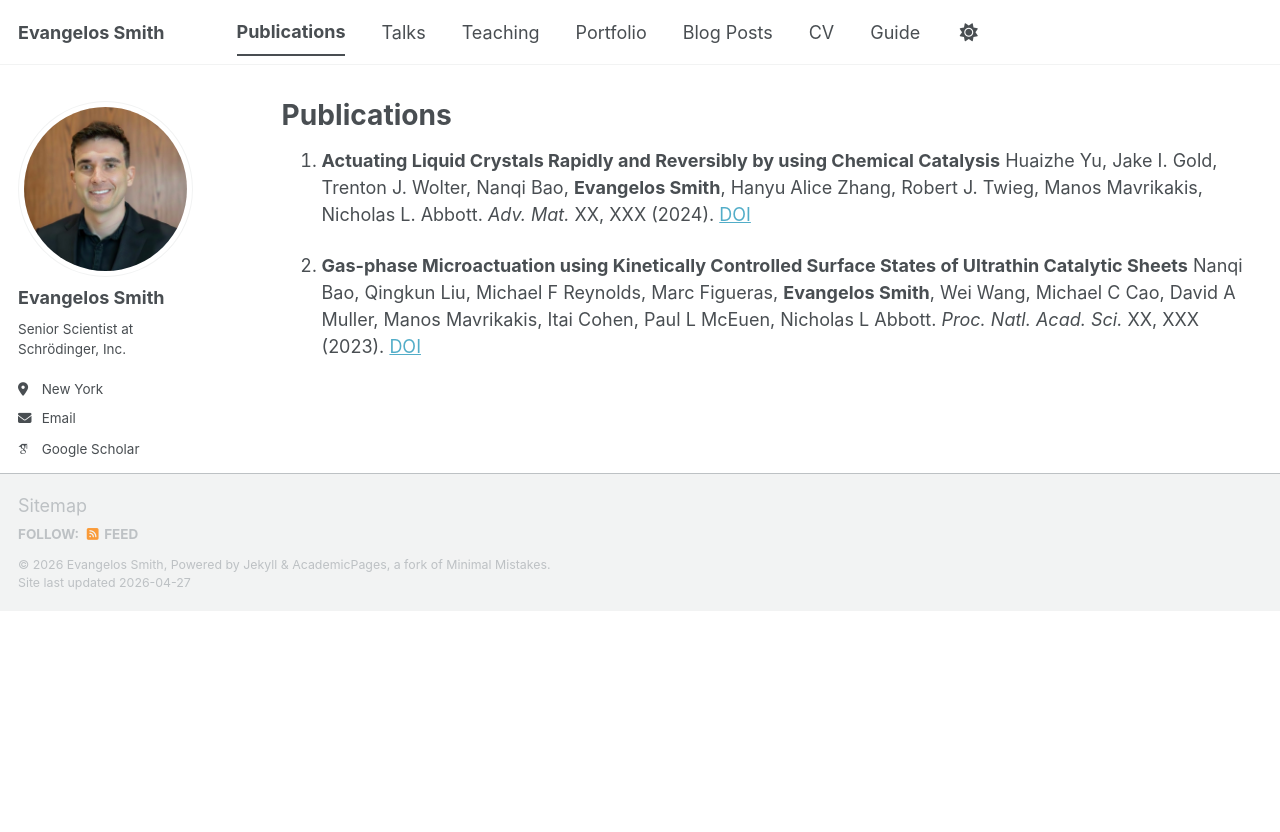
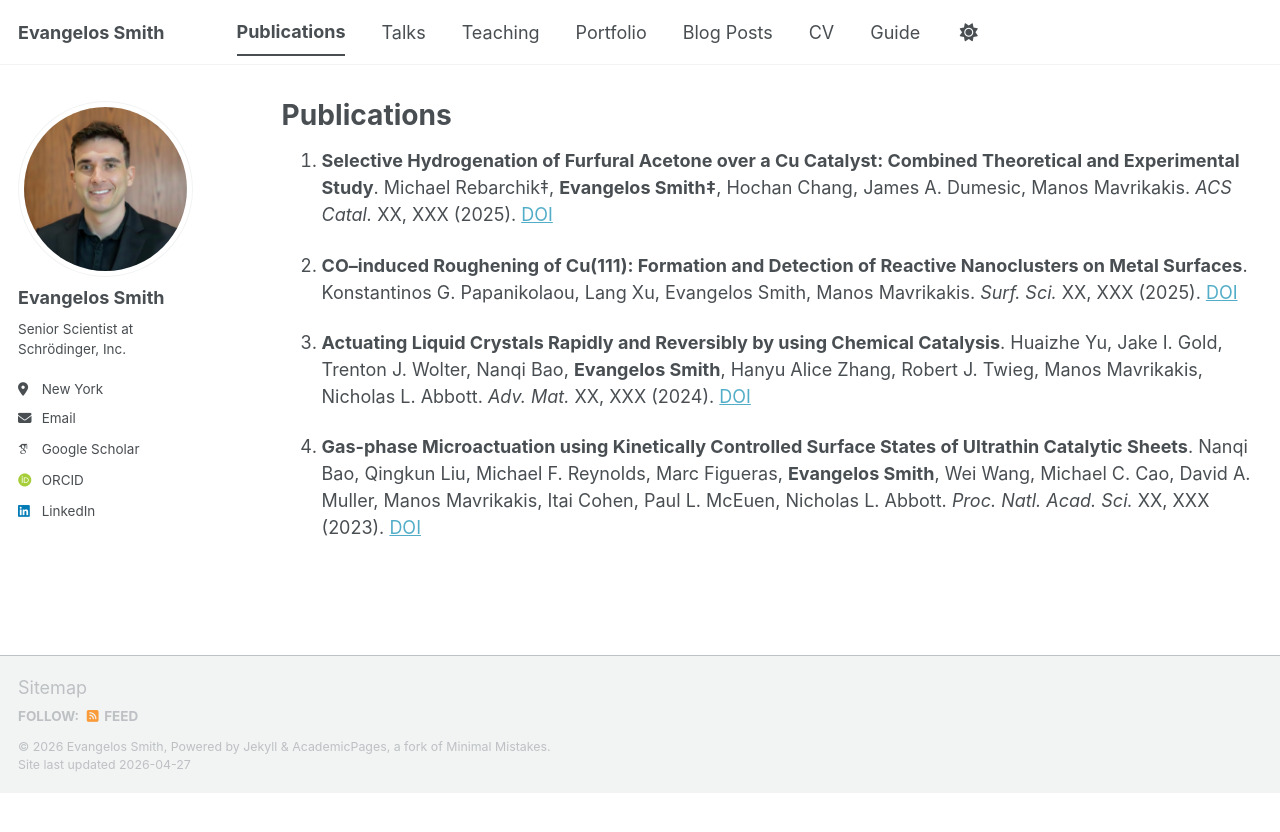
Before and after one commit to evangelossmith/evangelossmith.github.io, a Jekyll site: the page built from _pages/publications.md, in a window 1280 px wide. Shown: the top 832 px of the page. Built offline with Jekyll 4.4.1, drawn with Linux system fonts in a browser that asks for light colours; some web fonts are replaced; a script bundle is joined from its source files by our own code; library files that are not in the unit come from our copies.

Commit message:
Update publications.md

```diff
--- a/_pages/publications.md
+++ b/_pages/publications.md
@@ -5,8 +5,10 @@ permalink: /publications/
 author_profile: true
 ---
 
-1. **Actuating Liquid Crystals Rapidly and Reversibly by using Chemical Catalysis**
-Huaizhe Yu, Jake I. Gold, Trenton J. Wolter, Nanqi Bao, **Evangelos Smith**, Hanyu Alice Zhang, Robert J. Twieg, Manos Mavrikakis, Nicholas L. Abbott. *Adv. Mat.* XX, XXX (2024). [DOI](https://advanced.onlinelibrary.wiley.com/doi/abs/10.1002/adma.202309605)
+1. **Selective Hydrogenation of Furfural Acetone over a Cu Catalyst: Combined Theoretical and Experimental Study**. Michael Rebarchik&Dagger;, **Evangelos Smith&Dagger;**, Hochan Chang, James A. Dumesic, Manos Mavrikakis. *ACS Catal.* XX, XXX (2025). [DOI](https://pubs.acs.org/doi/full/10.1021/acscatal.4c07231)
 
-2. **Gas-phase Microactuation using Kinetically Controlled Surface States of Ultrathin Catalytic Sheets**
-Nanqi Bao, Qingkun Liu, Michael F Reynolds, Marc Figueras, **Evangelos Smith**, Wei Wang, Michael C Cao, David A Muller, Manos Mavrikakis, Itai Cohen, Paul L McEuen, Nicholas L Abbott. *Proc. Natl. Acad. Sci.* XX, XXX (2023). [DOI](https://www.pnas.org/doi/abs/10.1073/pnas.2221740120)
+1. **CO–induced Roughening of Cu(111): Formation and Detection of Reactive Nanoclusters on Metal Surfaces**. Konstantinos G. Papanikolaou, Lang Xu, Evangelos Smith, Manos Mavrikakis. *Surf. Sci.* XX, XXX (2025). [DOI](https://www.sciencedirect.com/science/article/pii/S0039602824002164)
+
+2. **Actuating Liquid Crystals Rapidly and Reversibly by using Chemical Catalysis**. Huaizhe Yu, Jake I. Gold, Trenton J. Wolter, Nanqi Bao, **Evangelos Smith**, Hanyu Alice Zhang, Robert J. Twieg, Manos Mavrikakis, Nicholas L. Abbott. *Adv. Mat.* XX, XXX (2024). [DOI](https://advanced.onlinelibrary.wiley.com/doi/abs/10.1002/adma.202309605)
+
+3. **Gas-phase Microactuation using Kinetically Controlled Surface States of Ultrathin Catalytic Sheets**. Nanqi Bao, Qingkun Liu, Michael F. Reynolds, Marc Figueras, **Evangelos Smith**, Wei Wang, Michael C. Cao, David A. Muller, Manos Mavrikakis, Itai Cohen, Paul L. McEuen, Nicholas L. Abbott. *Proc. Natl. Acad. Sci.* XX, XXX (2023). [DOI](https://www.pnas.org/doi/abs/10.1073/pnas.2221740120)
```
